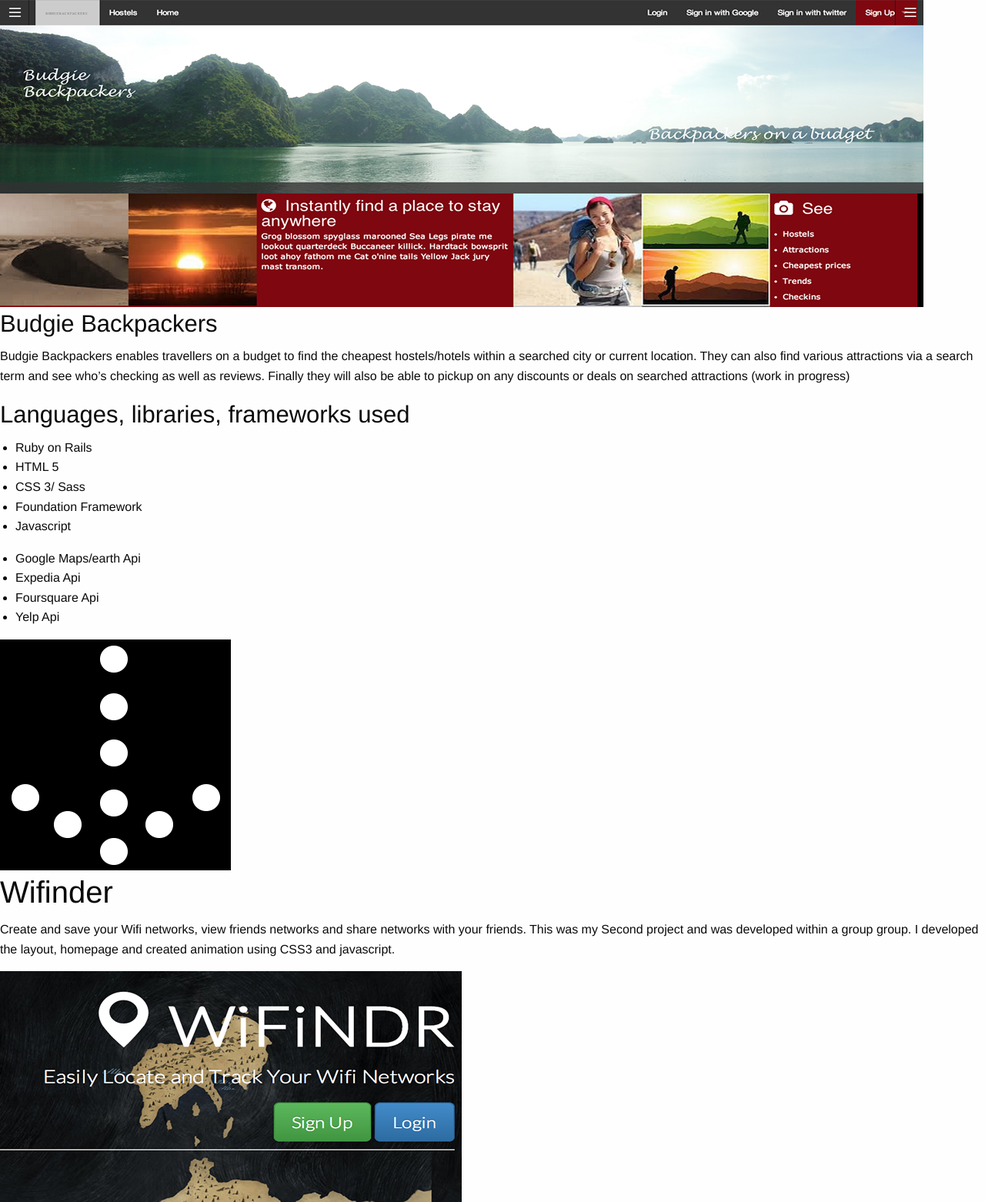
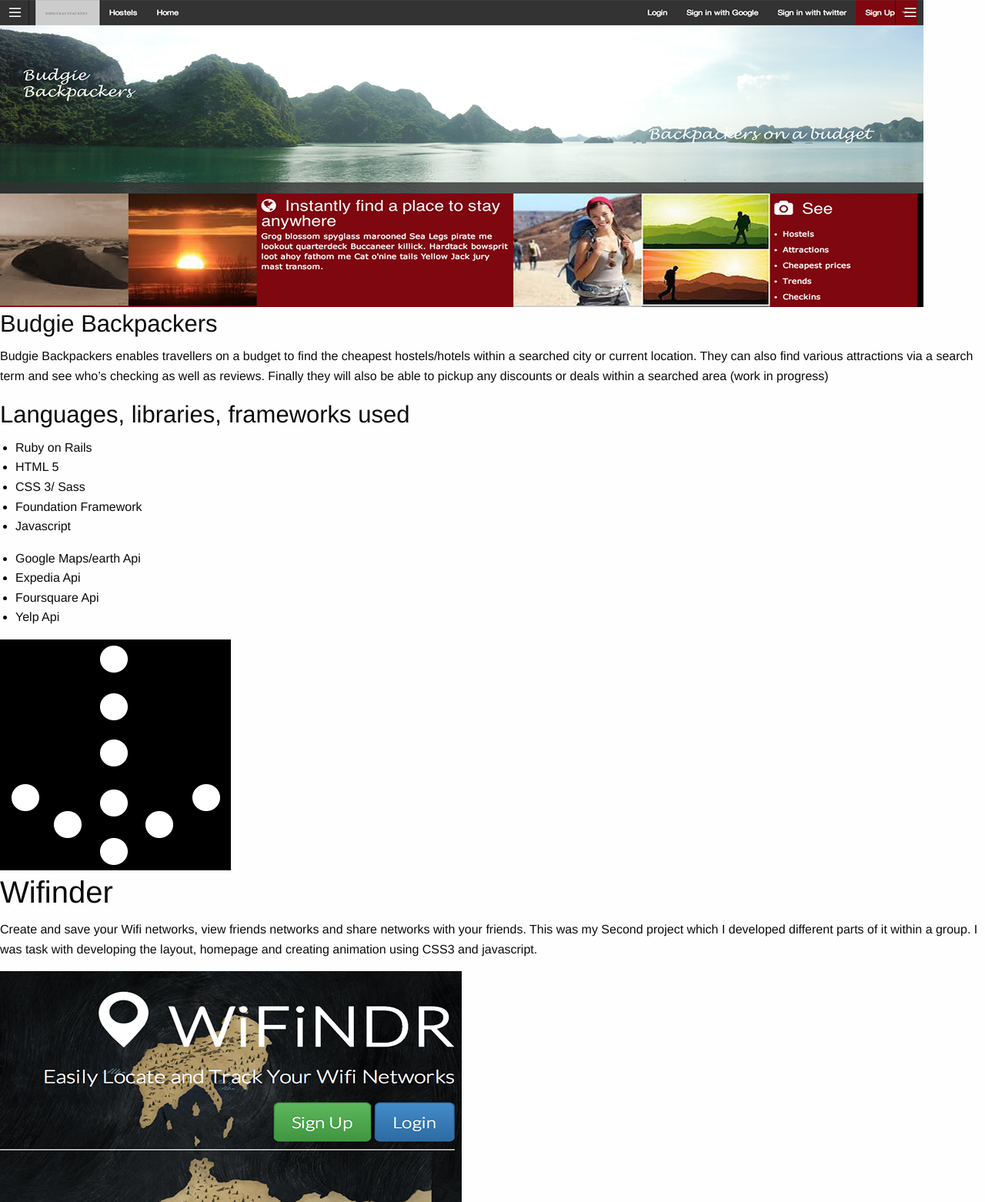
Before and after one commit to GeorgeSomerville1992/portfolio, a Rails app: page / in a window 1280 px wide. Shown: the part 3462-5024 px from the top of the page at 77% size. Run offline with Rails 7, Linux system fonts and the light colour scheme; style sheets or scripts are compiled from the project's sources; some libraries are stand-ins or nearby versions.

Commit message:
changes some text

```diff
--- a/app/views/homes/index.html.haml
+++ b/app/views/homes/index.html.haml
@@ -13,7 +13,7 @@
         .textcontainerflip{style: "width:400px; height: 200px"}
           .flip-front.flipfront400-200
             %h3 A little bit about me
-            %p I'm a Young enthusiastic junior web developer looking to expand my skill set in frontend/full stack web development as well test my creativity with design
+            %p I'm a Young enthusiastic junior web developer looking to expand my skill set in frontend/full stack web development as well test my design creativity
           .flip-back.flipback400-200
             %h3 What I do away from the desk
             %p During my spare time like to hit the gym, hang out with mates and have a beer - or two.
@@ -79,7 +79,7 @@
     .large-6.columns
       .article
         %h3 Budgie Backpackers
-        %p Budgie Backpackers enables travellers on a budget to find the cheapest hostels/hotels within a searched city or current location. They can also find various attractions via a search term and see who’s checking as well as reviews. Finally they will also be able to pickup on any discounts or deals on searched attractions (work in progress)
+        %p Budgie Backpackers enables travellers on a budget to find the cheapest hostels/hotels within a searched city or current location. They can also find various attractions via a search term and see who’s checking as well as reviews. Finally they will also be able to pickup any discounts or deals within a searched area (work in progress)
     .large-6.columns
       %h3 Languages, libraries, frameworks used
       %ul.contentLeft
@@ -100,7 +100,7 @@
     .large-6.columns
       .article
         %h2 Wifinder
-        %p Create and save your Wifi networks, view friends networks and share networks with your friends. This was my Second project and was developed within a group group. I developed the layout, homepage and created animation using CSS3 and javascript.
+        %p Create and save your Wifi networks, view friends networks and share networks with your friends. This was my Second project which I developed different parts of it within a group. I was task with developing the layout, homepage and creating animation using CSS3 and javascript.
     .large-6.columns
       %a{href: "http://mighty-springs-1118.herokuapp.com/"}
         %img{src: "/assets/wifinder.jpeg.png"}/
```
Also changed, not shown: app/assets/images/Photo on 07-04-2014 at 15.10 #2cropedv2.jpg (added).
